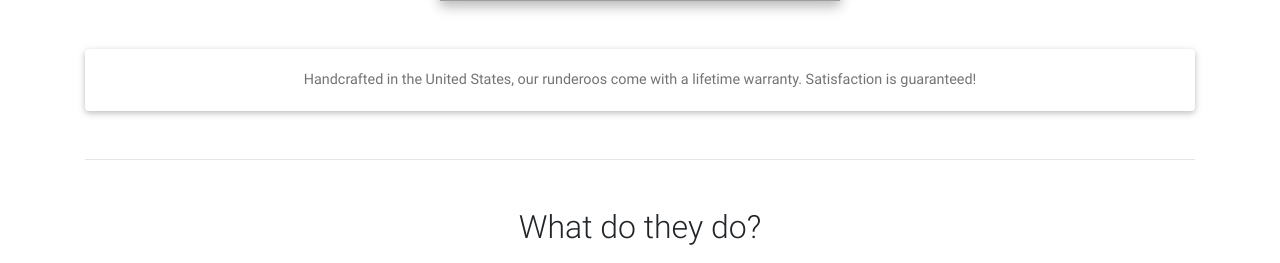
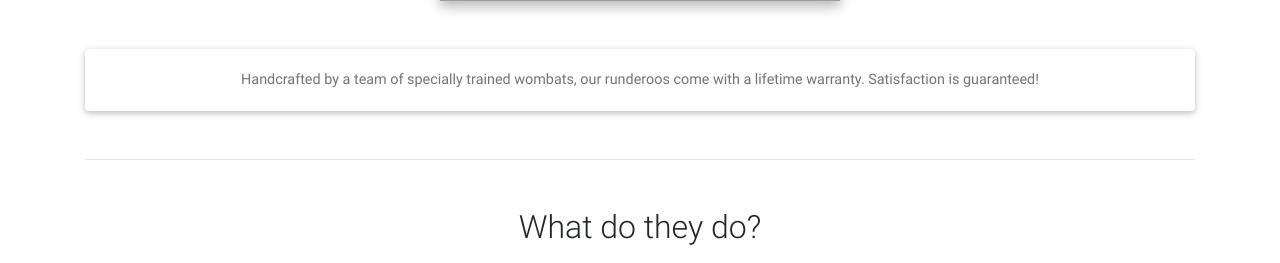
Before and after one commit to the-hobbes/runderoos, a Python web app: template templates/index.html in a window 1280 px wide. Shown: the part 1321-1584 px from the top of the page. Run offline with Jinja, Linux system fonts and the light colour scheme; the template is opened without the code that fills it, so the values that code supplies are empty; some libraries are stand-ins or nearby versions; grey boxes are pictures that could not be loaded.

Commit message:
Minor wording change.

```diff
--- a/templates/index.html
+++ b/templates/index.html
@@ -118,7 +118,7 @@
 
           <div class="card mt-5">
             <div class="card-body">
-              <p class="card-text">Handcrafted in the United States, our runderoos come with a lifetime warranty. Satisfaction is guaranteed!</p>
+              <p class="card-text">Handcrafted by a team of specially trained wombats, our runderoos come with a lifetime warranty. Satisfaction is guaranteed!</p>
             </div>
           </div>
           <!--Grid row-->
```
Also changed, not shown: 1 other file.
